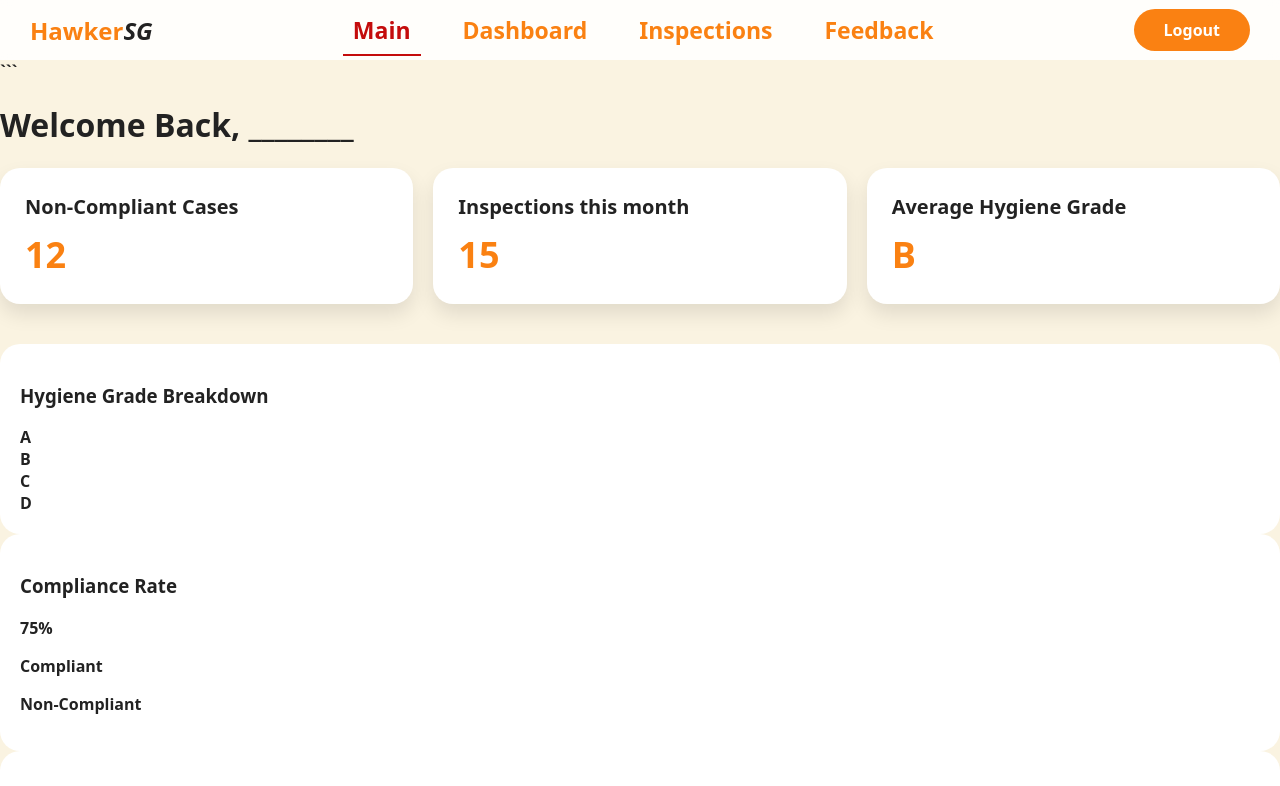
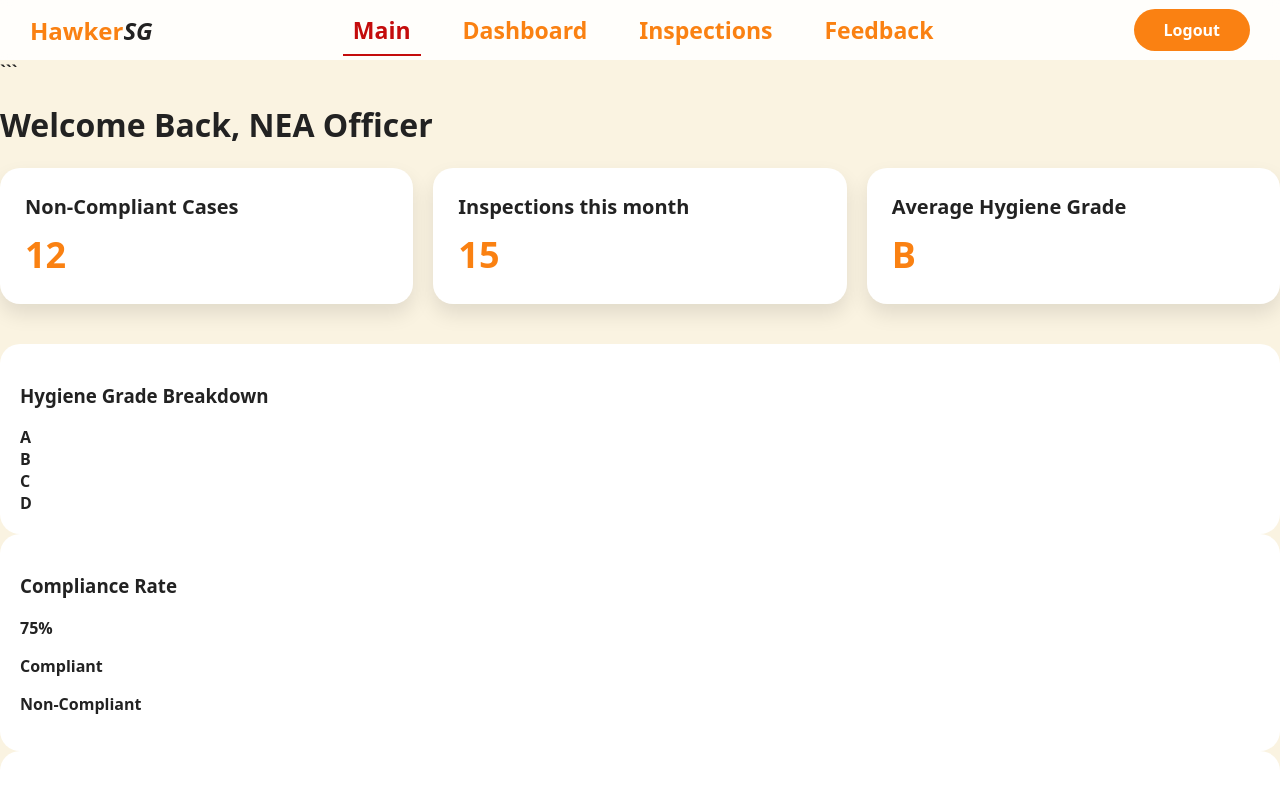
Before and after one commit to Aori7/FED-Hawker-Centre-Web-App, a website: page nea-main.html in a window 1280 px wide. Shown: the top 786 px of the page. Drawn offline with Linux system fonts and the light colour scheme.

Commit message:
editinggggg

```diff
--- a/nea-main.html
+++ b/nea-main.html
@@ -36,7 +36,7 @@
 
 <!-- main content -->
 <main class="nea-main">
-    <h1 class="welcome">Welcome Back, ________</h1>
+    <h1 class="welcome">Welcome Back, NEA Officer</h1>
 
     <!-- stats cards -->
     <section class="stats-row">
```
